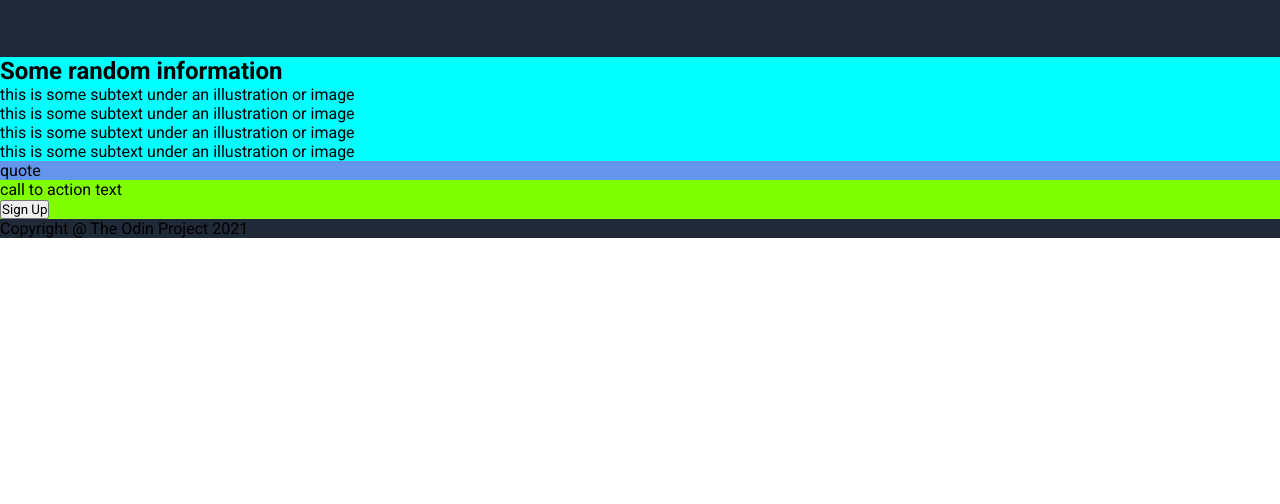
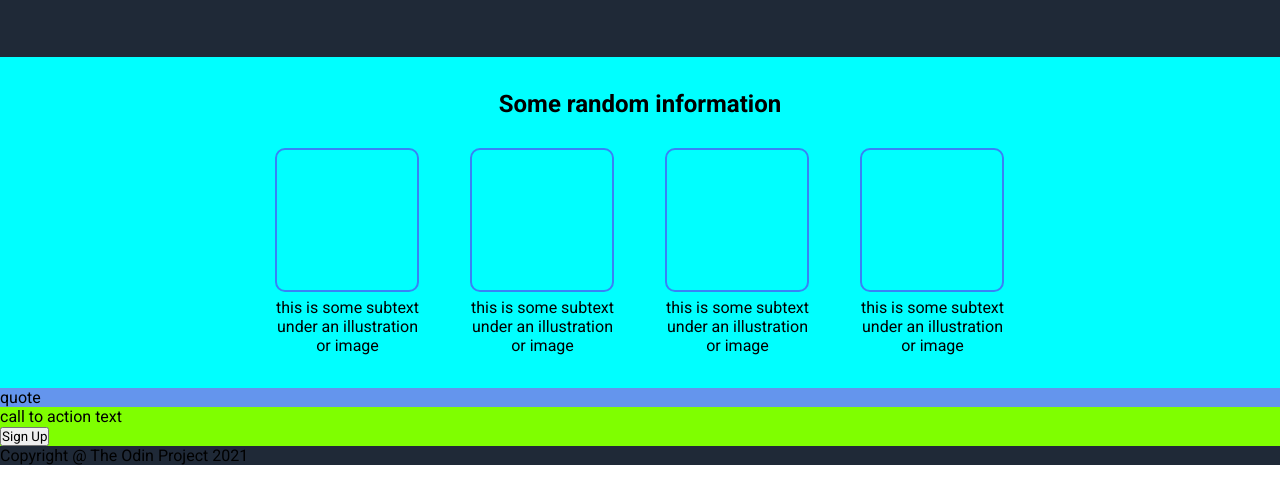
Before and after one commit to tferdous17/Odin-Landing-Page, a plain HTML site: page index.html in a window 1280 px wide. Shown: the part 260-764 px from the top of the page. Drawn offline with Linux system fonts and the light colour scheme.

Commit message:
add styling + flexbox to section one
Styled all placeholder boxes within section one to match example landing
page and properly positioned them in the center using flexbox.

```diff
--- a/style.css
+++ b/style.css
@@ -98,12 +98,43 @@ a {
 }
 /* Header Styling End */
 
+/* Section 1 Styling Start */
+.section-one {
+  display: flex;
+  background-color:aqua;
+  flex-direction: column;
+  justify-content: center;
+  align-items: center;
+  height: 275px;
+  padding: 28px;
+  gap: 30px;
+}
+
+.box-container {
+  display: flex;
+  justify-content: center;
+  align-items: center;
+  gap: 50px;
+}
+
+.box {
+  text-align: center;
+  max-width: 145px;
+}
+
+.box div {
+  border-style: solid;
+  border-color: #3882f6;
+  border-radius: 10px;
+  border-width: 2.5px;
+  width: 140px;
+  height: 140px;
+  margin-bottom: 6px;
+}
 
 
+/* Section 1 Styling End */
 
-.section-one {
-  background-color:aqua;
-}
 
 .section-two {
   background-color:cornflowerblue;
```
